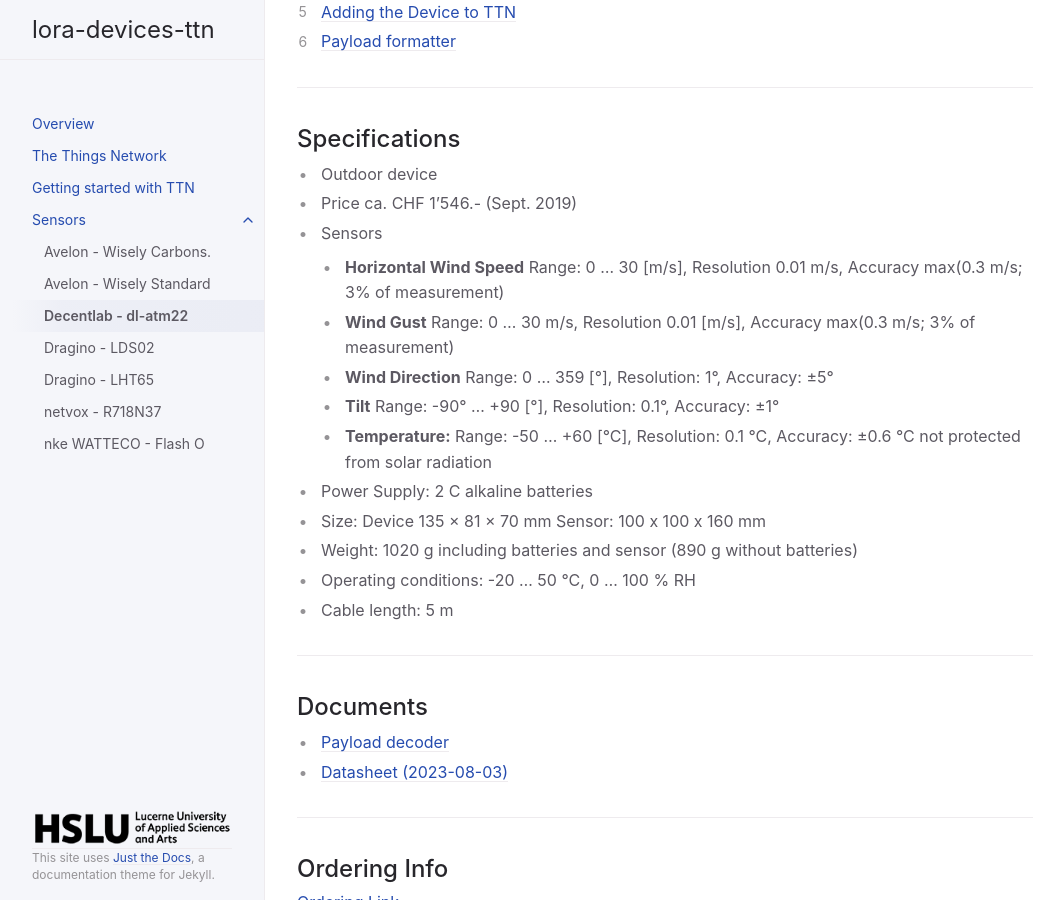
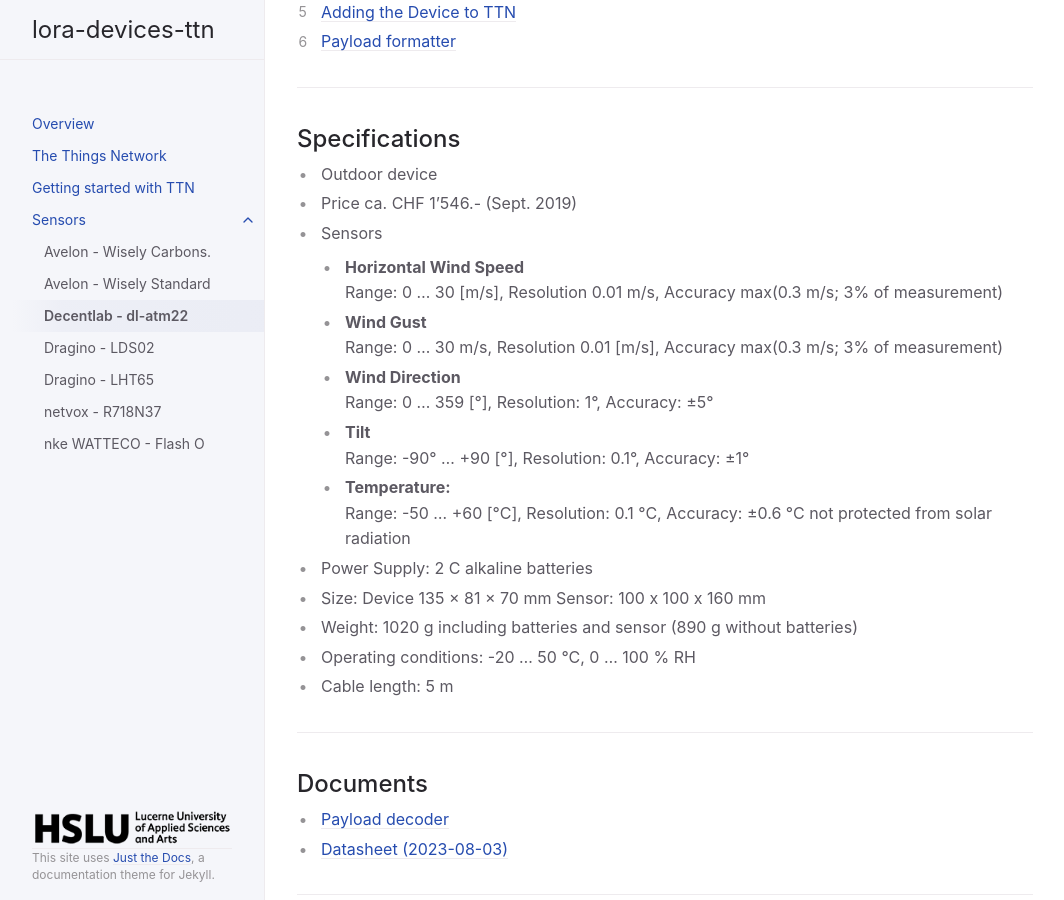
Before and after one commit to hslu-ige-laes/lora-devices-ttn, a Jekyll site: the page built from docs/sensors/decentlab-dl-atm22.md, in a window 1280 px wide and 900 px high, scrolled down 502 px. Shown: the whole window, without its empty margins (107-1171 px from the left). Built offline with Jekyll 4.4.1, drawn with Linux system fonts in a browser that asks for light colours.

```diff
--- a/docs/sensors/decentlab-dl-atm22.md
+++ b/docs/sensors/decentlab-dl-atm22.md
@@ -27,15 +27,15 @@ Wind speed, wind direction and temperature sensor.
 - Outdoor device
 - Price ca. CHF 1'546.- (Sept. 2019)
 - Sensors
-  - <b>Horizontal Wind Speed</b>
+  - <b>Horizontal Wind Speed</b><br>
 	  Range: 0 … 30 [m/s], Resolution 0.01 m/s, Accuracy max(0.3 m/s;  3% of measurement)
-  - <b>Wind Gust</b>
+  - <b>Wind Gust</b><br>
 	  Range: 0 … 30 m/s, Resolution 0.01 [m/s], Accuracy max(0.3 m/s; 3% of measurement)
-  - <b>Wind Direction</b>
+  - <b>Wind Direction</b><br>
 	  Range: 0 … 359 [°], Resolution: 1°, Accuracy: ±5°
-  - <b>Tilt</b>
+  - <b>Tilt</b><br>
 	  Range: -90° … +90 [°], Resolution: 0.1°, Accuracy: ±1°
-  - <b>Temperature:</b>
+  - <b>Temperature:</b><br>
 	  Range: -50 ... +60 [°C], Resolution: 0.1 °C, Accuracy: ±0.6 °C
 		not protected from solar radiation
 - Power Supply: 2 C alkaline batteries
```
